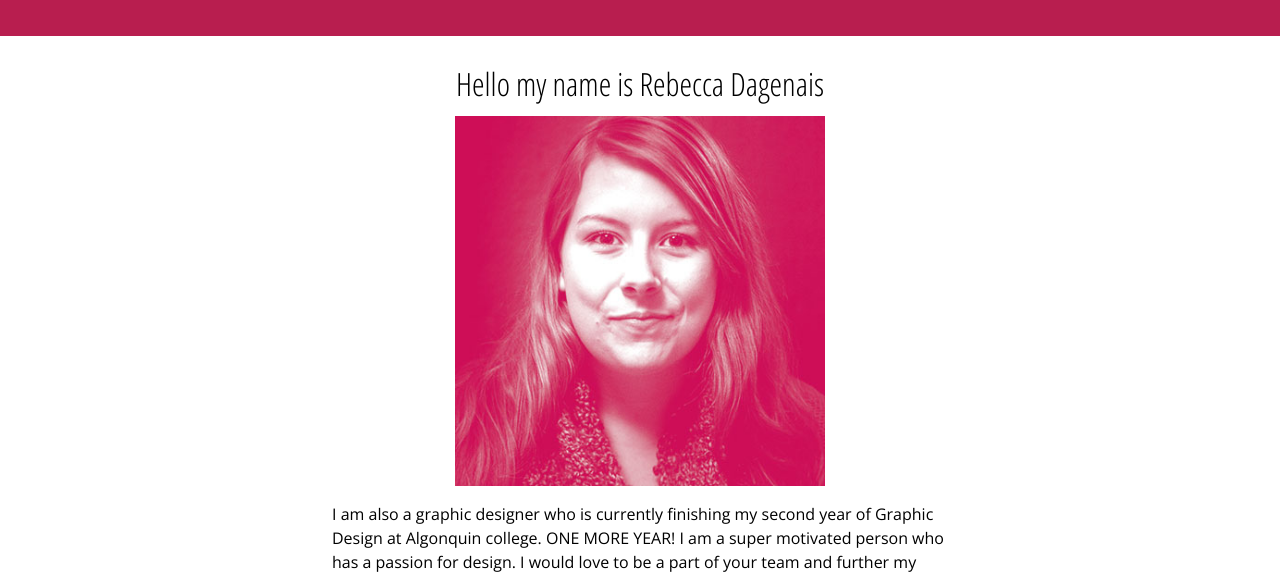
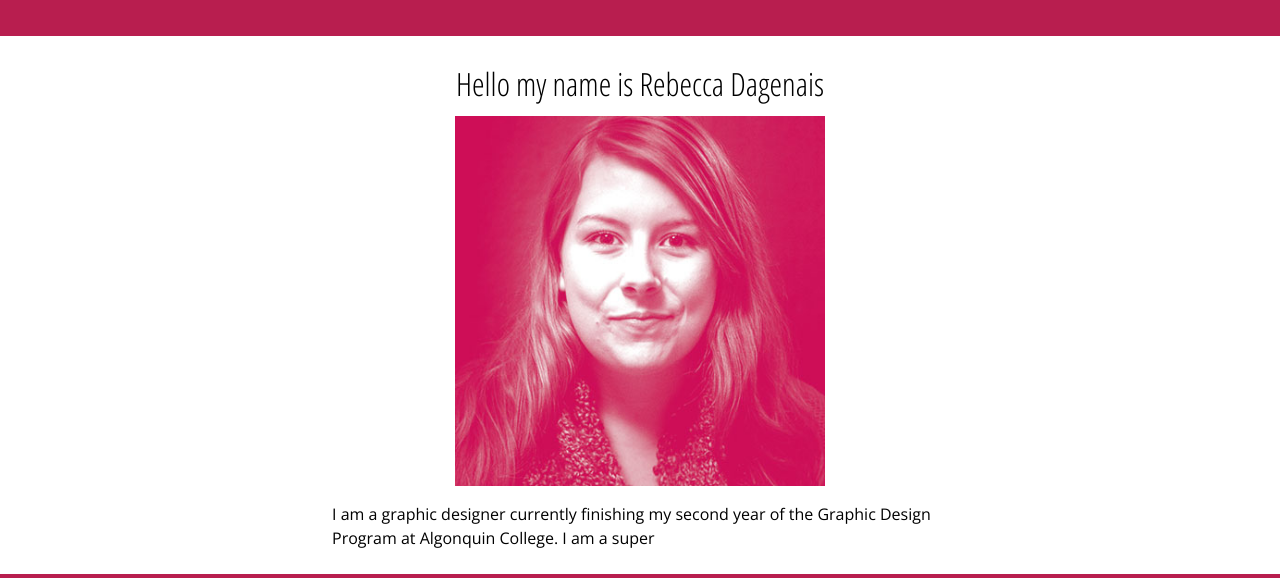
Before and after one commit to dagerebe/hello, a plain HTML site: page index.html in a window 1280 px wide. Shown: the part 764-1342 px from the top of the page. Drawn offline with nearby package versions, Linux system fonts and the light colour scheme.

```diff
--- a/index.html
+++ b/index.html
@@ -14,7 +14,7 @@
 	<div class="about">
 		<h1 class="hello">Hello my name is Rebecca Dagenais</h1>
 		<img class="me" src="img/me.jpg" alt="">
-		<p>I am also a graphic designer who is currently finishing my second year of Graphic Design at Algonquin college. ONE MORE YEAR! I am a super motivated person who has a passion for design. I would love to be a part of your team and further my knowledge of web design.  </p>
+		<p>I am a graphic designer currently finishing my second year of the Graphic Design Program at Algonquin College. I am a super</p>
 	</div>
 
 	<footer class="footer">
```
